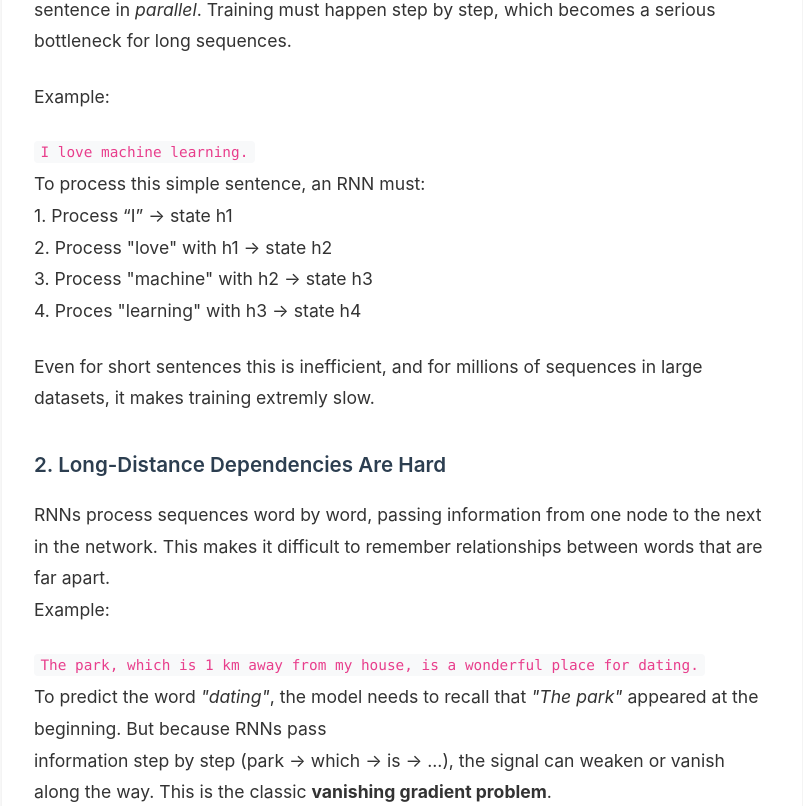
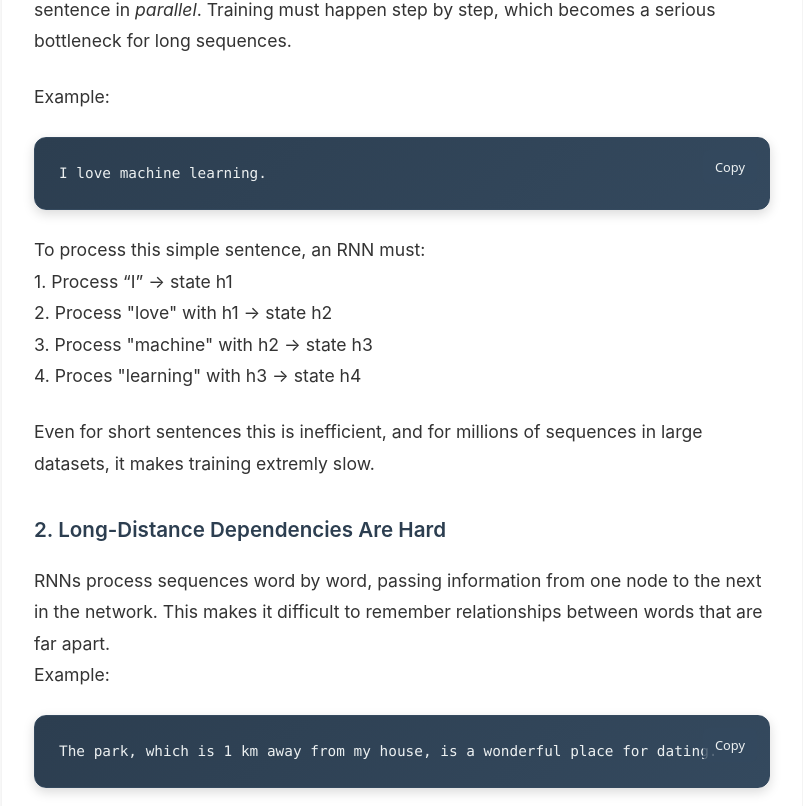
Before and after one commit to taivu7/taivu7.github.io, a React (Create React App) app: page /blog/getting-insight-attention in a window 1280 px wide. Shown: the part 1154-1960 px from the top of the page, without its empty margins (238-1041 px from the left). Built offline with nearby package versions, Linux system fonts and the light colour scheme.

Commit message:
Change layout code block, and add more content in the blog post

```diff
--- a/public/posts/2025-08-20-attention-mechanism-in-llm.md
+++ b/public/posts/2025-08-20-attention-mechanism-in-llm.md
@@ -283,7 +283,10 @@ Research has shown that different attention heads specialize in different lingui
 Now that we understand attention, let's see how it fits into the complete Transformer architecture.
 
 ### Encoder-Decoder Structure
-
+The Transformer follows the classic encoder-decoder pattern:
+- **Encoder:** The job of the encoder is to take the input sequence of words and create a rich, continuous representation of it. Each layer of the encoder
+has two main sub-layers: a **multi-head self-attention mechanism** and a **position-wise fully connected feed-forward network**. The self-attention part is key—it allows the encoder to look at all the words in the input sentence at once and understand the relationships between them, no matter how far apart they are. The final encoder layer's output is then passed to the decoder.
+**Decoder:** It works similarly to the encoder but has a crucial third sub-layer: a **multi-head attention layer over the output of the encoder**. This is where the *magic* happens! This layer allows the decoder to "look at" the encoded representation from the encoder and decide which parts are most relevant for generating the next word in the output sequence. The decoder generates the output sequence one word at a time, using the previously generated words as additional input.
 ---
 
 *The attention mechanism continues to evolve, and its applications extend far beyond natural language processing into computer vision, speech recognition, and multimodal AI systems.*
--- a/src/App.css
+++ b/src/App.css
@@ -664,22 +664,87 @@ body {
   line-height: 1.6;
 }
 
-.blog-code-block {
-  background-color: #f8f9fa;
-  border: 1px solid #e9ecef;
-  border-radius: 8px;
+/* Enhanced Code Block Styles */
+.blog-post-body pre {
+  position: relative;
+  background: linear-gradient(135deg, #2c3e50 0%, #34495e 100%);
+  border-radius: 12px;
   padding: 1.5rem;
   margin: 1.5rem 0;
   overflow-x: auto;
-  font-family: 'Monaco', 'Consolas', 'Courier New', monospace;
+  box-shadow: 0 4px 12px rgba(0, 0, 0, 0.15);
+  border: 1px solid #34495e;
 }
 
-.blog-code-block code {
-  background: none;
+.blog-post-body pre code {
+  background: none !important;
   padding: 0;
+  color: #ecf0f1;
+  font-family: 'Fira Code', 'Monaco', 'Consolas', 'Courier New', monospace;
+  font-size: 0.9rem;
+  line-height: 1.6;
+  display: block;
+  white-space: pre;
+}
+
+/* Code block with copy button container */
+.code-block-container {
+  position: relative;
+  margin: 1.5rem 0;
+}
+
+.copy-button {
+  position: absolute;
+  top: 0.75rem;
+  right: 0.75rem;
+  background: rgba(52, 73, 94, 0.8);
+  color: #ecf0f1;
+  border: none;
+  border-radius: 6px;
+  padding: 0.5rem 0.75rem;
+  font-size: 0.8rem;
+  cursor: pointer;
+  transition: all 0.2s ease;
+  z-index: 10;
+  font-family: system-ui, -apple-system, sans-serif;
+  font-weight: 500;
+}
+
+.copy-button:hover {
+  background: rgba(52, 152, 219, 0.9);
+  transform: translateY(-1px);
+}
+
+.copy-button.copied {
+  background: rgba(39, 174, 96, 0.9);
+}
+
+/* Inline code styles */
+.blog-post-body code:not(pre code) {
+  background-color: #f8f9fa;
+  padding: 0.2rem 0.4rem;
+  border-radius: 4px;
+  font-family: 'Fira Code', 'Monaco', 'Consolas', monospace;
+  font-size: 0.9rem;
+  color: #e83e8c;
+  border: 1px solid #e9ecef;
+}
+
+/* Syntax highlighting for different languages */
+.blog-post-body pre[class*="language-"] {
+  background: linear-gradient(135deg, #2c3e50 0%, #34495e 100%);
+}
+
+.blog-post-body pre.language-python {
+  background: linear-gradient(135deg, #306998 0%, #4b8bbe 100%);
+}
+
+.blog-post-body pre.language-javascript {
+  background: linear-gradient(135deg, #f7df1e 0%, #f0db4f 100%);
+}
+
+.blog-post-body pre.language-javascript code {
   color: #2c3e50;
-  font-size: 0.9rem;
-  line-height: 1.5;
 }
 
 .blog-blockquote {
--- a/src/components/Blog/BlogPost.js
+++ b/src/components/Blog/BlogPost.js
@@ -1,9 +1,58 @@
-import { useState, useEffect } from 'react';
+import { useState, useEffect, useRef } from 'react';
 import { loadMarkdownPost } from '../../utils/markdownProcessor';
 
 function BlogPost({ post }) {
   const [content, setContent] = useState('');
   const [loading, setLoading] = useState(true);
+  const contentRef = useRef(null);
+
+  // Add copy buttons to code blocks
+  useEffect(() => {
+    if (!content || !contentRef.current) return;
+
+    const addCopyButtons = () => {
+      const codeBlocks = contentRef.current.querySelectorAll('pre');
+
+      codeBlocks.forEach((block, index) => {
+        // Skip if already has a copy button
+        if (block.querySelector('.copy-button')) return;
+
+        const button = document.createElement('button');
+        button.className = 'copy-button';
+        button.textContent = 'Copy';
+        button.setAttribute('aria-label', 'Copy code to clipboard');
+
+        button.addEventListener('click', async () => {
+          const code = block.querySelector('code');
+          if (!code) return;
+
+          try {
+            await navigator.clipboard.writeText(code.textContent);
+            button.textContent = 'Copied!';
+            button.classList.add('copied');
+
+            setTimeout(() => {
+              button.textContent = 'Copy';
+              button.classList.remove('copied');
+            }, 2000);
+          } catch (err) {
+            console.error('Failed to copy code:', err);
+            button.textContent = 'Failed';
+            setTimeout(() => {
+              button.textContent = 'Copy';
+            }, 2000);
+          }
+        });
+
+        block.style.position = 'relative';
+        block.appendChild(button);
+      });
+    };
+
+    // Add copy buttons after a short delay to ensure DOM is ready
+    const timer = setTimeout(addCopyButtons, 100);
+    return () => clearTimeout(timer);
+  }, [content]);
 
   useEffect(() => {
     const loadContent = async () => {
@@ -55,6 +104,7 @@ function BlogPost({ post }) {
         </div>
       </header>
       <div
+        ref={contentRef}
         className="blog-post-body"
         dangerouslySetInnerHTML={{ __html: content }}
       />
```
Also changed, not shown: Preferences.txt (added).
